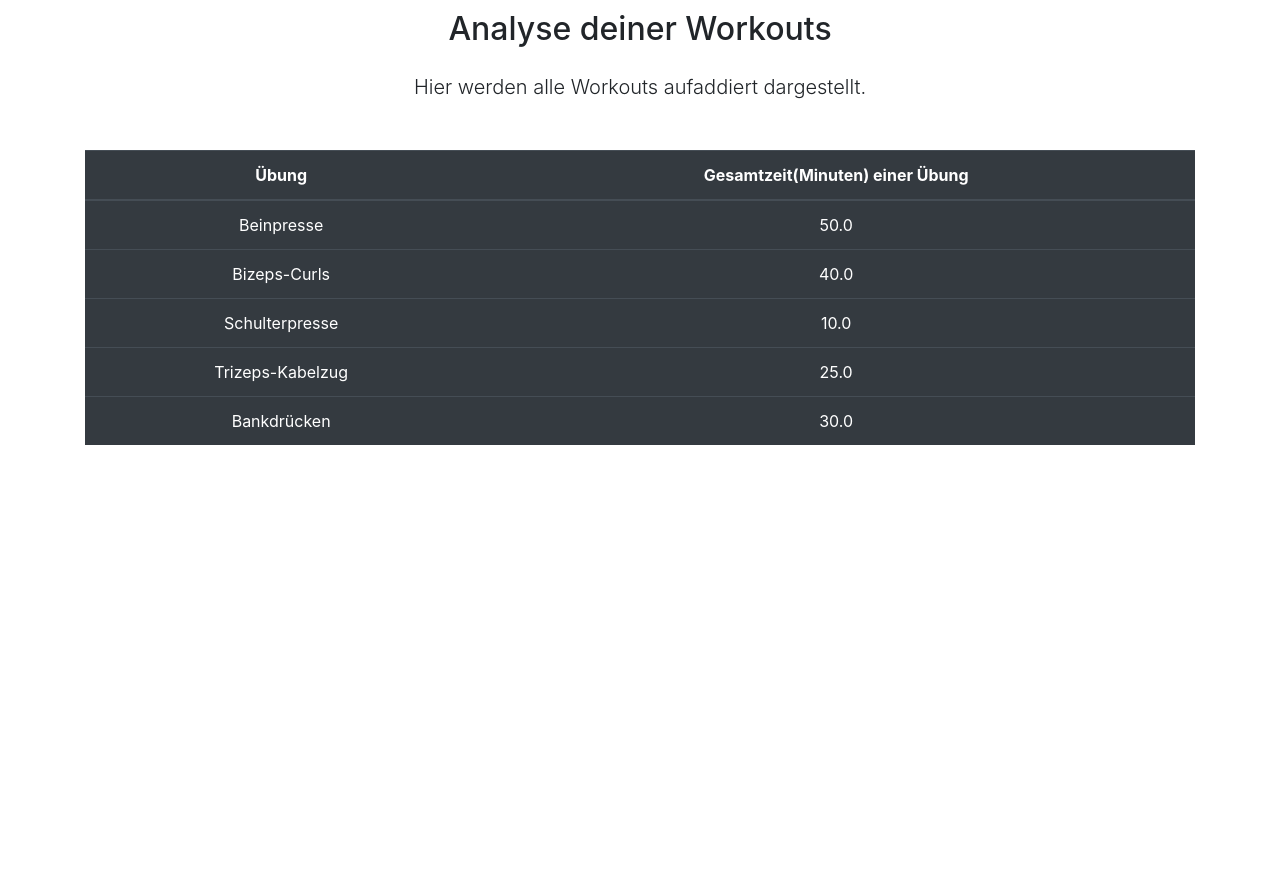
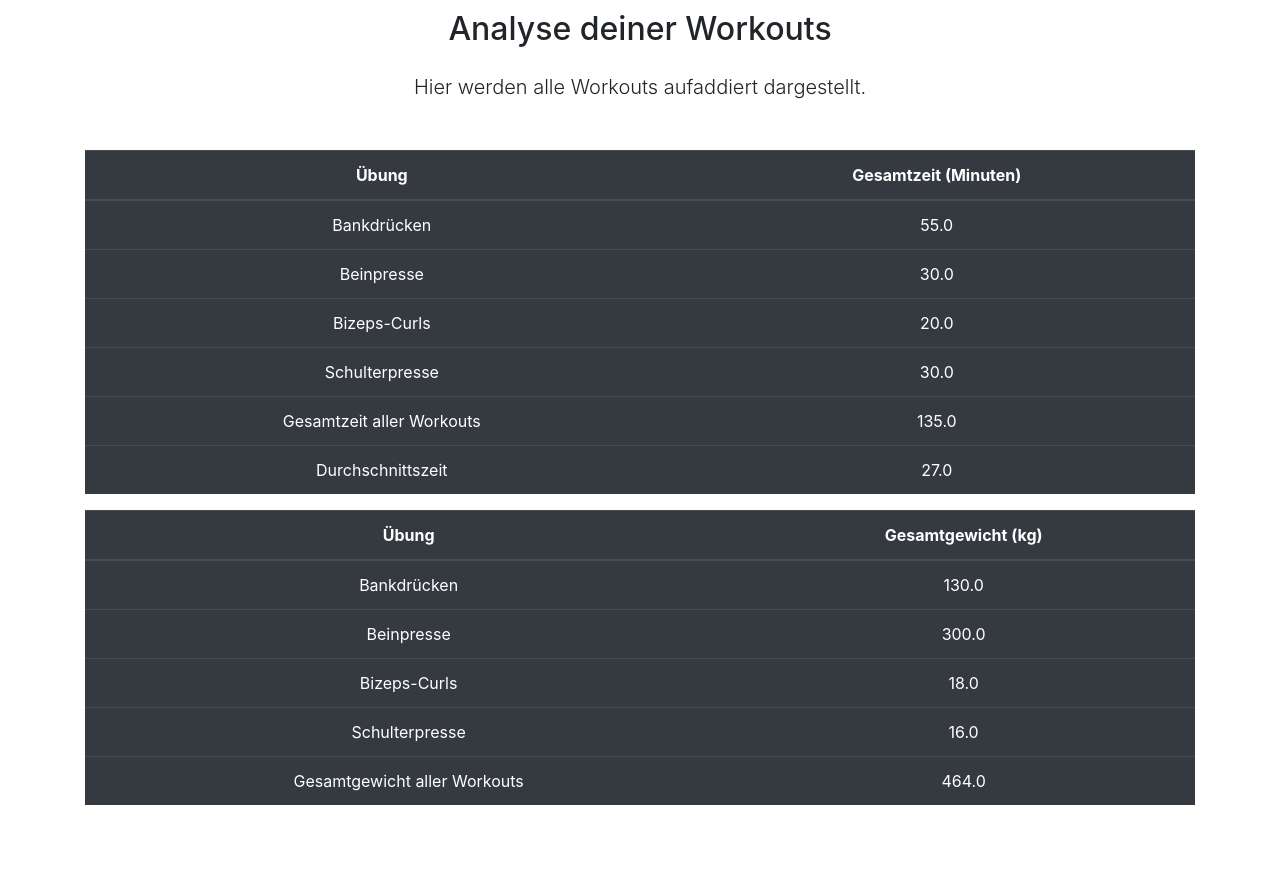
Before and after one commit to taengaa/prog2, a Flask app: page /analyse in a window 1280 px wide. Shown: the part 86-955 px from the top of the page. Before the commit the page ends 531 px from the top, so only its background shows below. Run offline with Flask 2, Linux system fonts and the light colour scheme; some libraries are stand-ins or nearby versions.

Commit message:
Berechnungen, Summe und Gesamtgewicht

```diff
--- a/gymworkout/berechnungen.py
+++ b/gymworkout/berechnungen.py
@@ -7,4 +7,28 @@ def summe_der_workouts(gespeicherten_eintraege):
         # ist aber der Eintrag bereits vorhanden, dann soll die Zeit addiert werden
         else:
             workout_dictionary[eintrag[0]] += float(eintrag[1])
+
+    summe_zeit = sum(workout_dictionary.values())
+    workout_dictionary["Gesamtzeit aller Workouts"] = summe_zeit
+
+    anzahl_zeiten_in_dict = len(workout_dictionary)
+    durchschnittszeit = summe_zeit/anzahl_zeiten_in_dict
+    workout_dictionary["Durchschnittszeit"] = durchschnittszeit
+
     return workout_dictionary
+
+
+def gesamtgewicht_pro_muskelgruppe(gespeicherten_eintraege):
+    gesamtgewicht = {}
+    for eintrag in gespeicherten_eintraege:
+        # wenn der Eintrag noch nicht vorhanden ist dann wird er erstellt
+        if not gesamtgewicht.get(eintrag[0]):
+            gesamtgewicht[eintrag[0]] = float(eintrag[3])
+        # ist aber der Eintrag bereits vorhanden, dann soll das Gewicht addiert werden
+        else:
+            gesamtgewicht[eintrag[0]] += float(eintrag[3])
+
+    summe_gesamtgewicht = sum(gesamtgewicht.values())
+    gesamtgewicht["Gesamtgewicht aller Workouts"] = summe_gesamtgewicht
+
+    return gesamtgewicht
--- a/gymworkout/datenbank.json
+++ b/gymworkout/datenbank.json
@@ -1 +1 @@
-[["Beinpresse", "25", "Beine", "18", "10", "9", "8"], ["Bizeps-Curls", "30", "Arme", "18", "10", "8", "5"], ["Schulterpresse", "10", "Arme", "15", "9", "7", "7"], ["Trizeps-Kabelzug", "25", "Arme", "10", "6", "5", "5"], ["Bankdr\u00fccken", "30", "Brust", "45", "10", "8", "8"], ["Bizeps-Curls", "10", "Arme", "18", "10", "7", "5"], ["Beinpresse", "25", "Beine", "300", "10", "8", "5"]]
+[["Bankdr\u00fccken", "25", "Brust", "85", "10", "9", "8"], ["Beinpresse", "30", "Beine", "300", "8", "5", "4"], ["Bizeps-Curls", "20", "Arme", "18", "12", "12", "10"], ["Bankdr\u00fccken", "30", "Brust", "45", "10", "8", "8"], ["Schulterpresse", "30", "Arme", "16", "9", "8", "5"]]
--- a/gymworkout/gewichte.json
+++ b/gymworkout/gewichte.json
@@ -1 +1 @@
-["1", "2", "3", "4", "5", "6", "7", "8", "9", "10", "11", "12", "13", "14", "15", "16", "17", "18", "300", "200", "45"]
+["1", "2", "3", "4", "5", "6", "7", "8", "9", "10", "11", "12", "13", "14", "15", "16", "17", "18", "300", "200", "45", "85"]
--- a/gymworkout/main.py
+++ b/gymworkout/main.py
@@ -4,7 +4,7 @@ from flask import request
 from flask import redirect, url_for
 
 from daten import speichern, laden, liste_uebungen_json, liste_laden, liste_gewichte_json
-from berechnungen import summe_der_workouts
+from berechnungen import summe_der_workouts, gesamtgewicht_pro_muskelgruppe
 
 app = Flask("tracker")
 
@@ -78,6 +78,7 @@ def alle_workouts():
 def analyse():
     gespeicherten_eintraege = laden()
     analyse_ergebnis = summe_der_workouts(gespeicherten_eintraege)  # Funktion wird in Berechnungen aufgeführt
+    summe_gewichte = gesamtgewicht_pro_muskelgruppe(gespeicherten_eintraege)
     ueberschrifts_text = 'Analyse deiner Workouts'
     einleitung_text = 'Hier werden alle Workouts aufaddiert dargestellt.'
     return render_template(
@@ -85,7 +86,8 @@ def analyse():
         app_name="Tracker!",
         ueberschrift=ueberschrifts_text,
         einleitung=einleitung_text,
-        daten=analyse_ergebnis
+        daten=analyse_ergebnis,
+        summe_gewichte=summe_gewichte
     )
 
 
--- a/gymworkout/templates/analyse.html
+++ b/gymworkout/templates/analyse.html
@@ -12,21 +12,39 @@
             <div class="container text-center">
                 <h2 class="mb-4">{{ ueberschrift }}</h2>
                 <p class="lead mb-5">{{ einleitung }}</p>
+
                 <table class="table table-hover table-dark">
                       <thead>
                         <tr>
                           <th scope="col">Übung</th>
-                          <th scope="col">Gesamtzeit(Minuten) einer Übung</th>
+                          <th scope="col">Gesamtzeit (Minuten)</th>
                         </tr>
                       </thead>
                       <tbody>
-                      {% for uebung, durchschnittszeit in daten.items() %} <!-- im main.py zum rendern definiert -->
+                      {% for uebung, gesamtzeit in daten.items() %} <!-- im main.py zum rendern definiert -->
                         <tr>
                           <td>{{ uebung }}</td>
-                          <td>{{ durchschnittszeit }}</td>
+                          <td>{{ gesamtzeit }}</td>
                         </tr>
                       {% endfor %}
-                      </tbody>
+                </table>
+
+
+                <table class="table table-hover table-dark">
+                  <thead>
+                    <tr>
+                      <th scope="col">Übung</th>
+                      <th scope="col">Gesamtgewicht (kg)</th>
+                    </tr>
+                  </thead>
+                  <tbody>
+                  {% for uebung, gesamtgewicht in summe_gewichte.items() %} <!-- im main.py zum rendern definiert -->
+                    <tr>
+                      <td>{{ uebung }}</td>
+                      <td>{{ gesamtgewicht }}</td>
+                    </tr>
+                  {% endfor %}
+                  </tbody>
                 </table>
             </div>
     </section>
--- a/gymworkout/templates/gespeichertes_workout.html
+++ b/gymworkout/templates/gespeichertes_workout.html
@@ -18,9 +18,9 @@
                       <thead>
                         <tr>
                           <th scope="col">Übung</th>
-                          <th scope="col">Dauer(Minuten)</th>
+                          <th scope="col">Dauer (Minuten)</th>
                           <th scope="col">Muskelgruppe</th>
-                          <th scope="col">Gewicht(kg)</th>
+                          <th scope="col">Gewicht (kg)</th>
                           <th scope="col">Satz 1 (Wiederholungen)</th>
                           <th scope="col">Satz 2 (Wiederholungen)</th>
                           <th scope="col">Satz 3 (Wiederholungen)</th>
```
